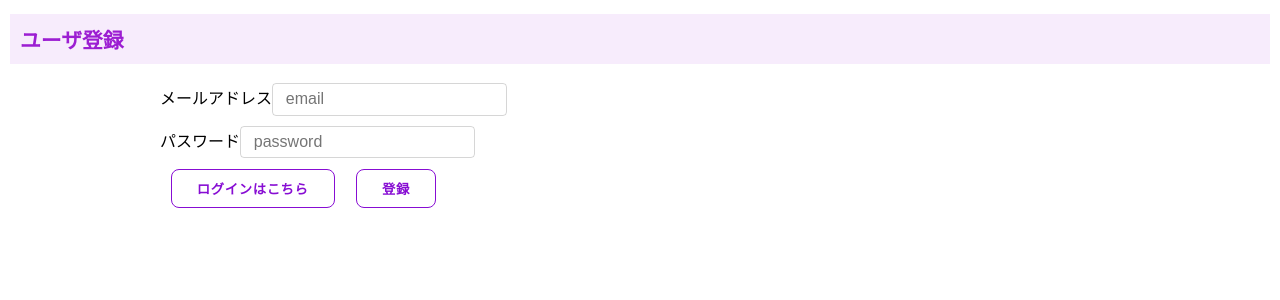
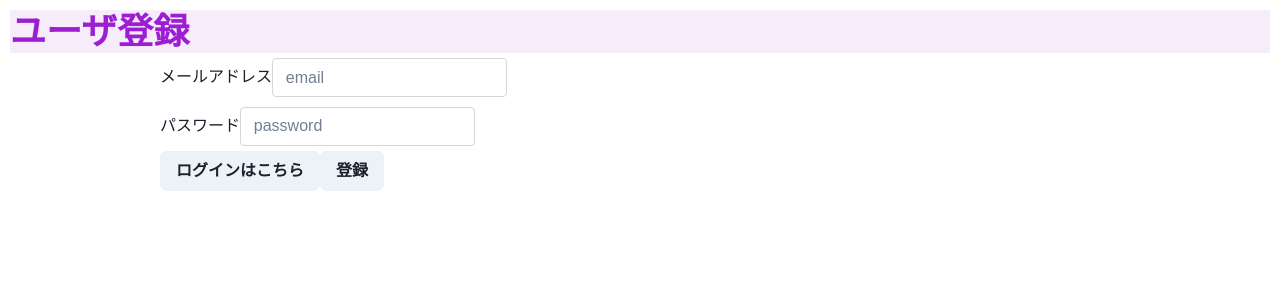
Before and after one commit to miyashita-59/todo-app, a React (Create React App) app: page /signup in a window 1280 px wide. Shown: the top 300 px of the page. Built offline with nearby package versions, Linux system fonts and the light colour scheme; no server answers.

Commit message:
一部chakraUIに変更

```diff
--- a/src/App.css
+++ b/src/App.css
@@ -4,12 +4,6 @@
 }
 .App * {
   box-sizing: border-box;
-}
-h1 {
-  color: rgb(156, 30, 210);
-  font-size: 1.3rem;
-  background: #f7ecfc;
-  padding: 10px;
 }
 form {
   max-width: 960px;
@@ -37,40 +31,6 @@ input:focus {
   outline: none;
   background: rgb(234, 215, 250);
 }
-
-button {
-  display: inline-block;
-  vertical-align: middle;
-  margin: 0.4em 0.8em;
-  padding: 9px 25px;
-  color: #870dd3;
-  font-weight: bold;
-  letter-spacing: 0.5pt;
-  text-decoration: none;
-  background-color: #ffffff;
-  border: 1px solid #870dd3;
-  border-radius: 8px;
-  cursor: pointer;
-  transition-duration: 0.3s;
-  -webkit-transition-duration: 0.3s;
-  -moz-transition-duration: 0.3s;
-  -o-transition-duration: 0.3s;
-  -ms-transition-duration: 0.3s;
-}
-button.deleteBtn {
-  background-color: #999;
-  border: none;
-  color: #fff;
-  padding: 5px 15px;
-  margin-left: auto;
-}
-button.updateBtn {
-  background-color: #870dd3;
-  border: none;
-  color: #fff;
-  padding: 5px 15px;
-  margin-left: auto;
-}
 ul {
   margin-left: 0;
   padding-left: 0;
--- a/src/components/Login.tsx
+++ b/src/components/Login.tsx
@@ -2,6 +2,7 @@ import { User, onAuthStateChanged, signInWithEmailAndPassword } from "firebase/a
 import React, { useEffect, useState } from "react";
 import { auth } from "../firebase";
 import { Navigate, useNavigate } from "react-router-dom";
+import { Button, Heading } from "@chakra-ui/react";
 
 const Login: React.FC  = () => {
   const [loginEmail, setLoginEmail] = useState("");
@@ -39,7 +40,7 @@ const Login: React.FC  = () => {
         <Navigate to={`/`} />
       ) : (
       <>
-        <h1>ログインページ</h1>
+        <Heading bg={'#f7ecfc'} color={'rgb(156, 30, 210)'}>ログインページ</Heading>
         <form onSubmit={handleSubmit}>
           <div>
             <label>メールアドレス</label>
@@ -59,8 +60,8 @@ const Login: React.FC  = () => {
               onChange={(e) => setLoginPassword(e.target.value)}
             />
           </div>
-          <button onClick={signUp}>新規登録はこちら</button>
-          <button type="submit">ログイン</button>
+          <Button onClick={signUp}>新規登録はこちら</Button>
+          <Button type="submit">ログイン</Button>
         </form>
       </>
       )}
--- a/src/components/Mypage.tsx
+++ b/src/components/Mypage.tsx
@@ -5,6 +5,7 @@ import { useAuthState } from "react-firebase-hooks/auth";
 import { Navigate, useNavigate } from "react-router-dom";
 import { signOut } from "firebase/auth";
 import React from "react";
+import { Box, Button, Flex, Heading } from "@chakra-ui/react";
 
 const Mypage: React.FC  = () => {
   const [user, loading, error] = useAuthState(auth);
@@ -17,13 +18,17 @@ const Mypage: React.FC  = () => {
   return (
     <>
       {user ? (
-        <>
-          {user.email}さん
-          <button onClick={logout}>ログアウト</button>
-          <h1>Todoリスト</h1>
+        <Box>
+          <Box h='50px'>
+            <Flex justify={'end'} align={'center'} gap={5}>
+              {user.email}さん
+              <Button onClick={logout}>ログアウト</Button>
+            </Flex>
+          </Box>
+          <Heading bg={'#f7ecfc'} color={'rgb(156, 30, 210)'}>Todoリスト</Heading>
           <TodoInput />
           <TodoList />
-        </>
+        </Box>
       ) : (
         <Navigate to={`/login`} />
         )}
--- a/src/components/SignUp.tsx
+++ b/src/components/SignUp.tsx
@@ -2,6 +2,7 @@ import React, { useEffect, useState } from "react";
 import { auth } from '../firebase';
 import { User, createUserWithEmailAndPassword, onAuthStateChanged } from "firebase/auth";
 import { Navigate, useNavigate } from "react-router-dom";
+import { Box, Button, Heading } from "@chakra-ui/react";
 const SignUp: React.FC  = () => {
     const [email, setEmail] = useState('');
     const [password, setPassword] = useState('');
@@ -30,14 +31,14 @@ const SignUp: React.FC  = () => {
     }, []);
 
     return (
-      <div>
+      <Box>
         {user ? (
           <Navigate to={`/`} />
         ) : (
         <>
-        <h1>ユーザ登録</h1>
+        <Heading bg={'#f7ecfc'} color={'rgb(156, 30, 210)'}>ユーザ登録</Heading>
         <form onSubmit={handleSubmit}>
-          <div>
+          <Box>
             <label>メールアドレス</label>
             <input
                 name="email"
@@ -45,8 +46,8 @@ const SignUp: React.FC  = () => {
                 placeholder="email"
                 onChange={(event) => handleChangeEmail(event)}
             />
-          </div>
-          <div>
+          </Box>
+          <Box>
             <label>パスワード</label>
             <input
                 name="password"
@@ -54,15 +55,15 @@ const SignUp: React.FC  = () => {
                 placeholder="password"
                 onChange={(event) => handleChangePassword(event)}
              />
-          </div>
-          <div>
-            <button onClick={login}>ログインはこちら</button>
-            <button type="submit">登録</button>
-          </div>
+          </Box>
+          <Box>
+            <Button onClick={login}>ログインはこちら</Button>
+            <Button type="submit">登録</Button>
+          </Box>
         </form>
         </>
         )}
-      </div>
+      </Box>
     );
   };
 
--- a/src/components/Todo/TodoInput.tsx
+++ b/src/components/Todo/TodoInput.tsx
@@ -2,6 +2,7 @@ import { useState } from 'react';
 import db, { auth } from '../../firebase';
 import { collection, addDoc, serverTimestamp } from 'firebase/firestore';
 import { useAuthState } from 'react-firebase-hooks/auth';
+import { Button } from '@chakra-ui/react';
 
 const TodoInput: React.FC = () => {
   const [inputText, setInputText] = useState('');
@@ -20,7 +21,7 @@ const TodoInput: React.FC = () => {
   return (
     <form onSubmit={onSubmitAdd} style={{ display: 'inline' }}>
       <input onChange={(e) => setInputText(e.target.value)} value={inputText} />
-      <button>追加</button>
+      <Button type='submit'>追加</Button>
     </form>
   );
 };
--- a/src/components/Todo/TodoItem.tsx
+++ b/src/components/Todo/TodoItem.tsx
@@ -1,7 +1,7 @@
 import { useState, useEffect, useRef } from 'react';
 import db from '../../firebase';
 import { doc, deleteDoc, updateDoc } from 'firebase/firestore';
-import { Modal, ModalBody, ModalContent, ModalFooter, ModalHeader, ModalOverlay, useDisclosure } from '@chakra-ui/react';
+import { Button, Modal, ModalBody, ModalContent, ModalFooter, ModalHeader, ModalOverlay, useDisclosure } from '@chakra-ui/react';
 
 type TodoItemType = {
   todo: { id: string; text: string; timestamp: any; userId: string; };
@@ -59,30 +59,30 @@ const TodoItem: React.FC<TodoItemType> = (props) => {
               ref={updateInput}
               onChange={(e) => setUpdate(e.target.value)}
             />
-            <button className="updateBtn" onClick={() => updateItem(id)}>
+            <Button onClick={() => updateItem(id)}>
               更新
-            </button>
+            </Button>
           </form>
         </div>
       )}
 
-      <button className="deleteBtn" onClick={onOpen}>
+      <Button onClick={onOpen}>
         削除
-      </button>
+      </Button>
       <Modal isOpen={isOpen} onClose={onClose}>
-        <ModalOverlay sx={{background:'rgba(123,123,123,0.5);',}} />
-        <ModalContent sx={{w:'300px', background: 'white', borderRadius: '10px', p:'10px', m: 'auto'}}>
+        <ModalOverlay />
+        <ModalContent>
           <ModalHeader>このTodoを削除しますか？</ModalHeader>
           <ModalBody>
             todo内容：{text}
           </ModalBody>
           <ModalFooter>
-            <button className="deleteBtn" onClick={() => deleteItem(id)}>
+            <Button onClick={() => deleteItem(id)}>
               削除
-            </button>
-            <button className="deleteBtn" onClick={onClose}>
+            </Button>
+            <Button onClick={onClose}>
               いいえ
-            </button>
+            </Button>
           </ModalFooter>
         </ModalContent>
       </Modal>
--- a/src/index.tsx
+++ b/src/index.tsx
@@ -3,13 +3,16 @@ import ReactDOM from 'react-dom/client';
 import './index.css';
 import App from './App';
 import reportWebVitals from './reportWebVitals';
+import { ChakraProvider } from "@chakra-ui/react"
 
 const root = ReactDOM.createRoot(
   document.getElementById('root') as HTMLElement
 );
 root.render(
   <React.StrictMode>
-    <App />
+    <ChakraProvider>
+      <App />
+    </ChakraProvider>
   </React.StrictMode>
 );
 
```
